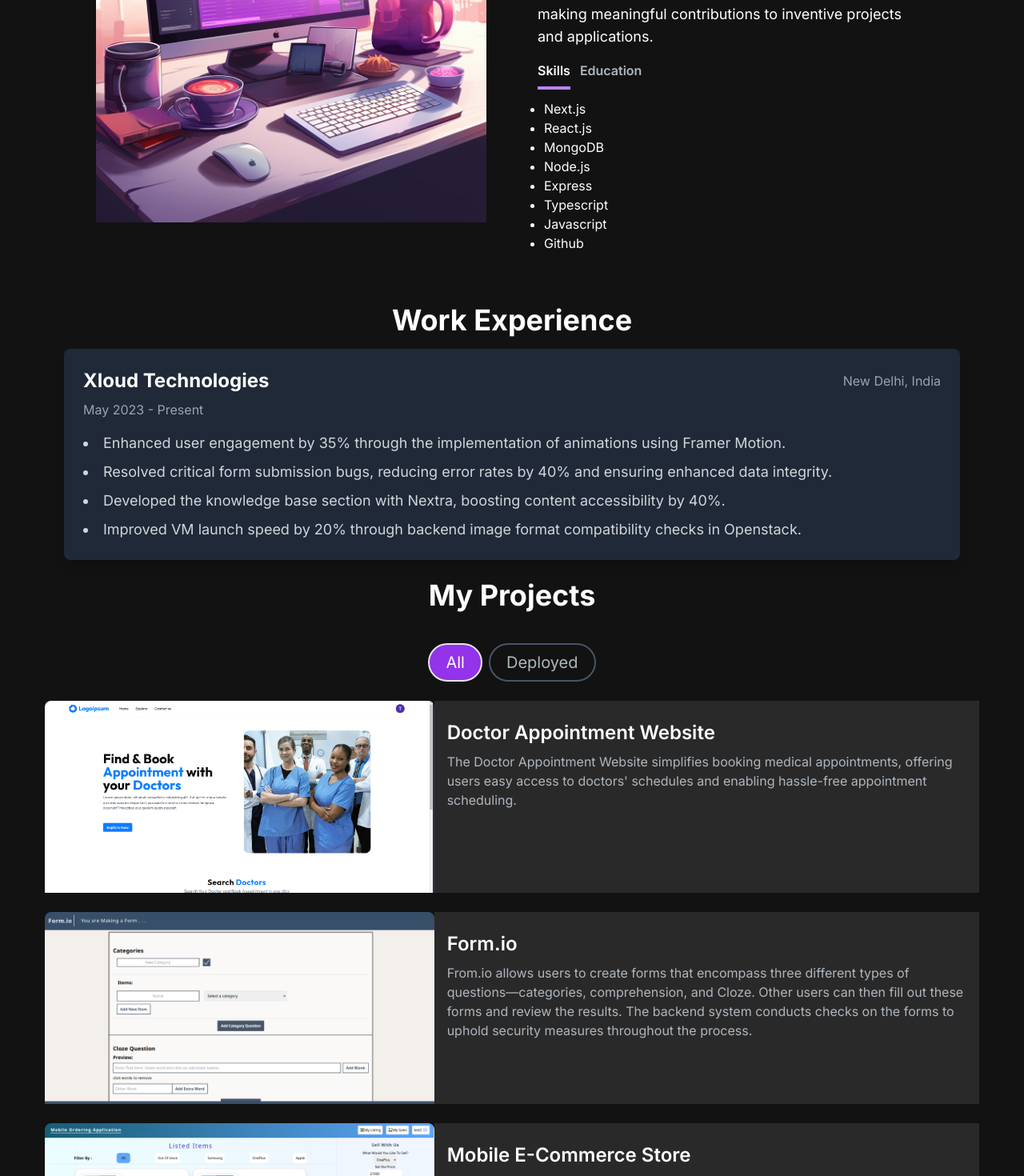
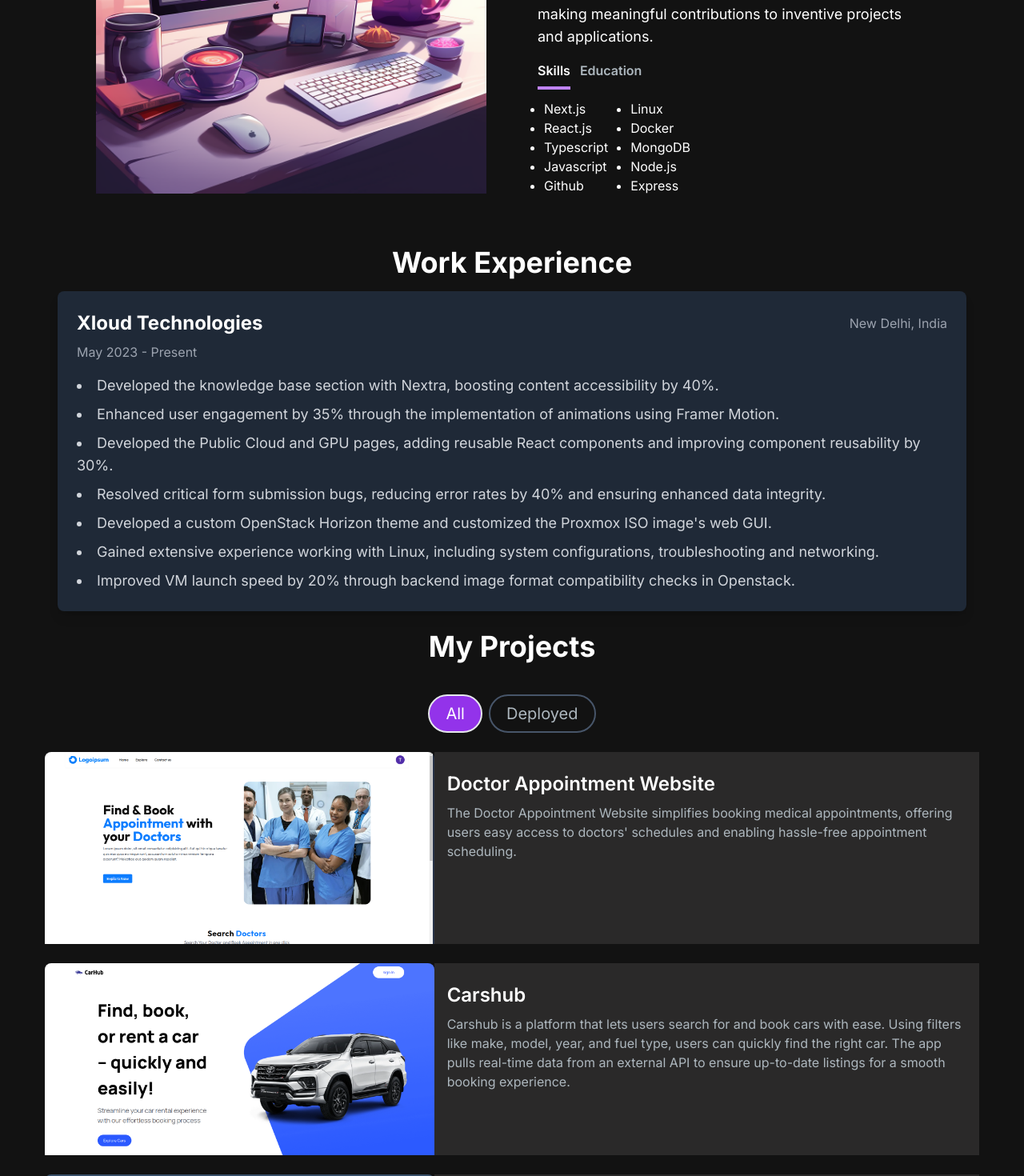
Before and after one commit to Tarundeep-saini/Portfolio, a Next.js app: page / in a window 1280 px wide. Shown: the part 920-2390 px from the top of the page at 80% size. Built offline with nearby package versions, Linux system fonts and the light colour scheme.

Commit message:
added carshub project and exprience pointers

```diff
--- a/src/app/components/AboutSection.jsx
+++ b/src/app/components/AboutSection.jsx
@@ -8,16 +8,22 @@ const TAB_DATA = [
     title: "Skills",
     id: "skills",
     content: (
+      <div className="flex  gap-5 ">
         <ul className="list-disc pl-2">
           <li>Next.js</li>
           <li>React.js</li>
-        <li> MongoDB </li>
-        <li>Node.js</li>
-        <li> Express </li>
           <li>Typescript</li>
           <li>Javascript</li>
           <li>Github</li>
         </ul>
+        <ul className="list-disc pl-2">
+          <li>Linux</li>
+          <li>Docker</li>
+          <li> MongoDB </li>
+          <li>Node.js</li>
+          <li> Express </li>
+        </ul>
+      </div>
     ),
   },
   {
--- a/src/app/components/ExperienceSection.jsx
+++ b/src/app/components/ExperienceSection.jsx
@@ -5,11 +5,14 @@ const Work = [
   {
     name: "Xloud Technologies",
     date: "May 2023 - Present",
-    location:"New Delhi, India",
+    location: "New Delhi, India",
     tasks: [
+      "Developed the knowledge base section with Nextra, boosting content accessibility by 40%.",
       "Enhanced user engagement by 35% through the implementation of animations using Framer Motion.",
+      "Developed the Public Cloud and GPU pages, adding reusable React components and improving component reusability by 30%.",
       "Resolved critical form submission bugs, reducing error rates by 40% and ensuring enhanced data integrity.",
-      "Developed the knowledge base section with Nextra, boosting content accessibility by 40%.",
+      "Developed a custom OpenStack Horizon theme and customized the Proxmox ISO image's web GUI.",
+      "Gained extensive experience working with Linux, including system configurations, troubleshooting and networking. ",
       "Improved VM launch speed by 20% through backend image format compatibility checks in Openstack.",
     ],
   },
@@ -22,7 +25,7 @@ const ExperienceSection = () => {
       <h2 className="text-4xl font-bold text-center text-white mb-4">
         Work Experience
       </h2>
-      <div className="max-w-6xl md:mx-auto px-4">
+      <div className="max-w-7xl md:mx-auto px-4">
         {Work.map((job, index) => (
           <ExperienceCard key={index} job={job} />
         ))}
--- a/src/app/components/ProjectsSection.jsx
+++ b/src/app/components/ProjectsSection.jsx
@@ -17,6 +17,16 @@ const projectsData = [
   },
   {
     id: 2,
+    title: "Carshub ",
+    description:
+      "Carshub is a platform that lets users search for and book cars with ease. Using filters like make, model, year, and fuel type, users can quickly find the right car. The app pulls real-time data from an external API to ensure up-to-date listings for a smooth booking experience. ",
+    image: "images/Resources/carshub.png",
+    tag: ["All", "Deployed"],
+    gitUrl: "https://github.com/Tarundeep-saini/doctor-appointment",
+    previewurl: "https://carshub-nine.vercel.app",
+  },
+  {
+    id: 3,
     title: "Form.io",
     description:
       "From.io allows users to create forms that encompass three different types of questions—categories, comprehension, and Cloze. Other users can then fill out these forms and review the results. The backend system conducts checks on the forms to uphold security measures throughout the process.",
@@ -26,7 +36,7 @@ const projectsData = [
     previewurl: "https://form-io.vercel.app",
   },
   {
-    id: 3,
+    id: 4,
     title: "Mobile E-Commerce Store",
     description:
       "In this project, people can buy and sell Mobiles and keep a record of their listings. All the information is stored in a MongoDB database, which holds data about users and products.",
@@ -36,7 +46,7 @@ const projectsData = [
     previewurl: null,
   },
   {
-    id: 4,
+    id: 5,
     title: "Chat Website",
     description:
       "This platform offers users the capability to register accounts, enabling communication through messages and file sharing. The exchanged messages are stored in a database for record-keeping.      ",
```
Also changed, not shown: public/images/Resources/carshub.png (added), 1 other file (tests, documents, lock files or other folders). Lines whose indentation alone changed are shown as unchanged.
